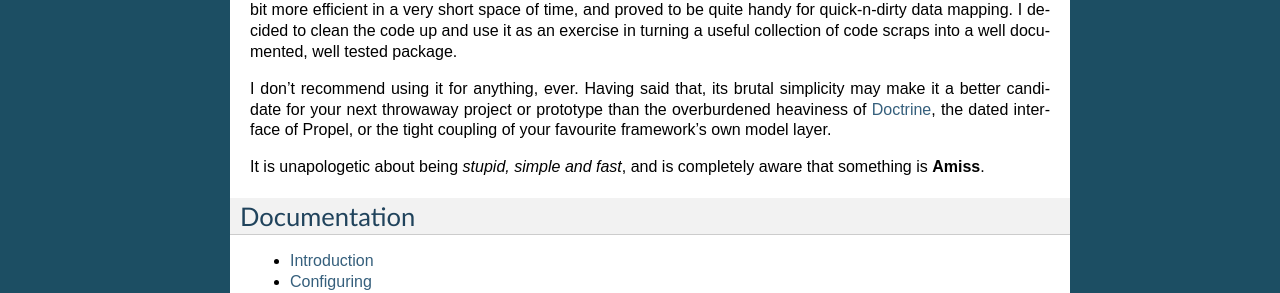
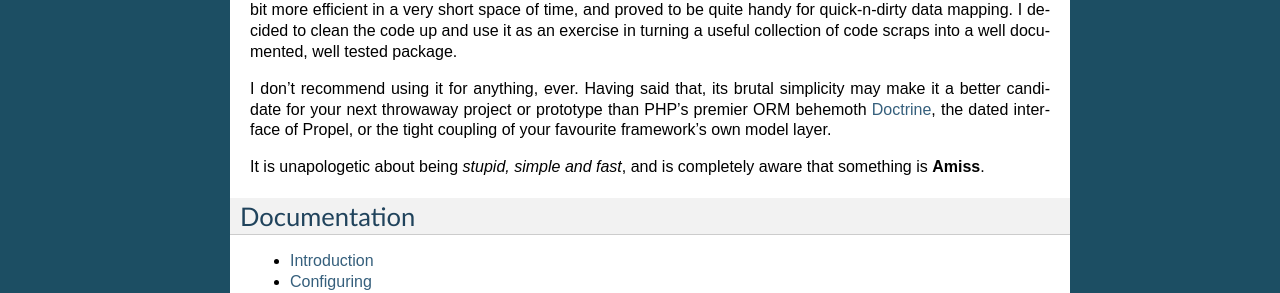
Before and after one commit to shabbyrobe/amiss, a Sphinx documentation site: the page built from doc/index.rst, in a window 1280 px wide. Shown: the part 306-599 px from the top of the page. Built offline with Sphinx 7.4.7, drawn with Linux system fonts in a browser that asks for light colours.

Commit message:
It's no longer necessary to insult doctrine considering v2 is excellent

```diff
--- a/README.rst
+++ b/README.rst
@@ -9,7 +9,7 @@ Amiss does not try to be a fully-fledged ORM that cooks you breakfast, walks the
 
 It was written primarily to quickly replace a hacky ORM layer that never lived up to its promise with something a bit more efficient in a very short space of time, and proved to be quite handy for quick-n-dirty data mapping. I decided to clean the code up and use it as an exercise in turning a useful collection of code scraps into a well documented, well tested package.
 
-I don't recommend using it for anything, ever. Having said that, its brutal simplicity may make it a better candidate for your next throwaway project or prototype than the overburdened heaviness of `Doctrine <http://doctrine-project.org>`_, the dated interface of Propel, or the tight coupling of your favourite framework's own model layer.
+I don't recommend using it for anything, ever. Having said that, its brutal simplicity may make it a better candidate for your next throwaway project or prototype than PHP's premier ORM behemoth `Doctrine <http://doctrine-project.org>`_, the dated interface of Propel, or the tight coupling of your favourite framework's own model layer.
 
 It is unapologetic about being `stupid, simple and fast`, and is completely aware that something is **Amiss**.
 
--- a/doc/index.rst
+++ b/doc/index.rst
@@ -9,7 +9,7 @@ Amiss does not try to be a fully-fledged ORM that cooks you breakfast, walks the
 
 It was written primarily to quickly replace a hacky ORM layer that never lived up to its promise with something a bit more efficient in a very short space of time, and proved to be quite handy for quick-n-dirty data mapping. I decided to clean the code up and use it as an exercise in turning a useful collection of code scraps into a well documented, well tested package.
 
-I don't recommend using it for anything, ever. Having said that, its brutal simplicity may make it a better candidate for your next throwaway project or prototype than the overburdened heaviness of `Doctrine <http://doctrine-project.org>`_, the dated interface of Propel, or the tight coupling of your favourite framework's own model layer.
+I don't recommend using it for anything, ever. Having said that, its brutal simplicity may make it a better candidate for your next throwaway project or prototype than PHP's premier ORM behemoth `Doctrine <http://doctrine-project.org>`_, the dated interface of Propel, or the tight coupling of your favourite framework's own model layer.
 
 It is unapologetic about being `stupid, simple and fast`, and is completely aware that something is **Amiss**.
 
```
